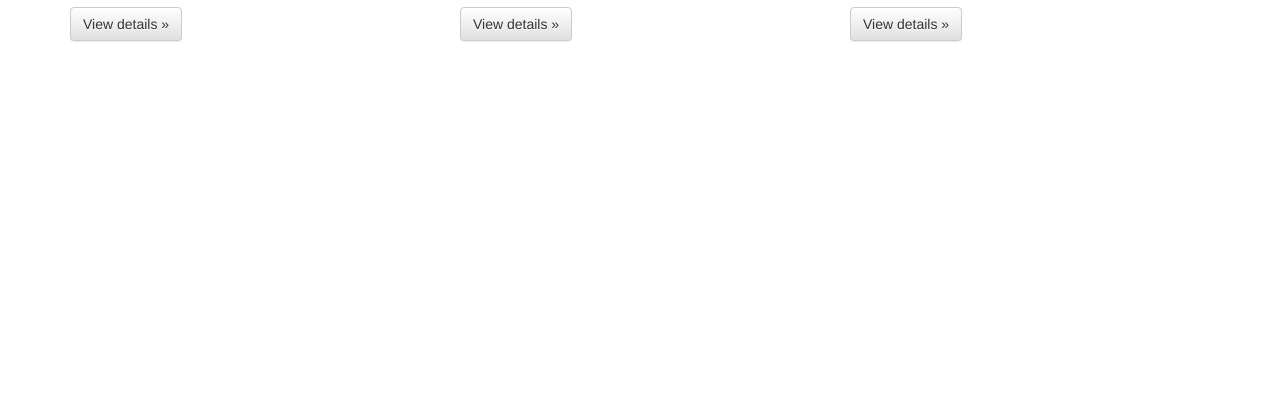
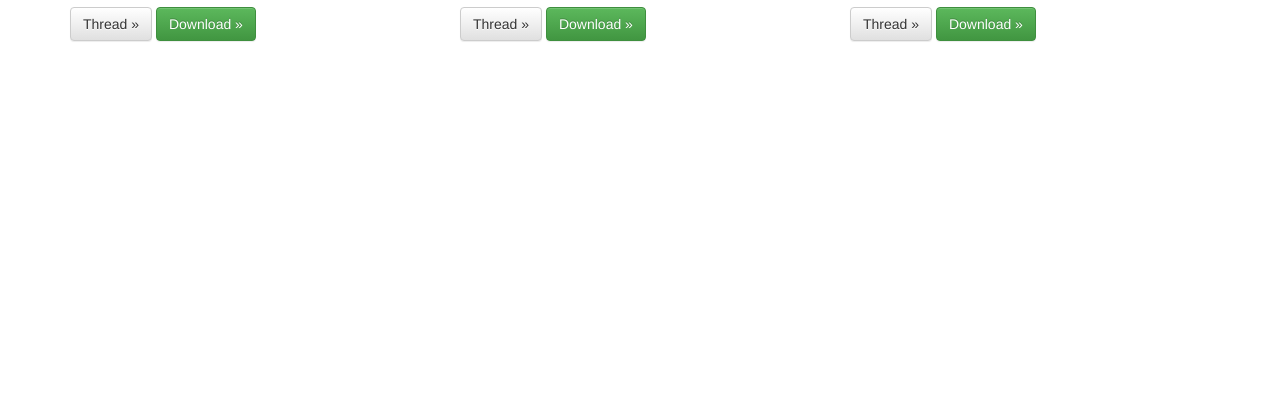
Before and after one commit to lethosor/df.org, a plain HTML site: page lnp.html in a window 1280 px wide. Shown: the part 386-800 px from the top of the page. Drawn offline with nearby package versions, Linux system fonts and the light colour scheme.

Commit message:
Thread & download buttons

```diff
--- a/lnp.html
+++ b/lnp.html
@@ -29,17 +29,26 @@
         <div class="col-md-4">
           <h2>Windows</h2>
           <p>Placeholder</p>
-          <p><a class="btn btn-default" href="#" role="button">View details &raquo;</a></p>
+          <p>
+            <a class="btn btn-default" href="http://www.bay12forums.com/smf/index.php?topic=126076" role="button">Thread &raquo;</a>
+            <a class="btn btn-success" href="http://dffd.wimbli.com/file.php?id=7622" role="button">Download &raquo;</a>
+          </p>
         </div>
         <div class="col-md-4">
           <h2>Mac</h2>
           <p>Placeholder</p>
-          <p><a class="btn btn-default" href="#" role="button">View details &raquo;</a></p>
+          <p>
+            <a class="btn btn-default" href="http://www.bay12forums.com/smf/index.php?topic=128960" role="button">Thread &raquo;</a>
+            <a class="btn btn-success" href="http://dffd.wimbli.com/file.php?id=7922" role="button">Download &raquo;</a>
+          </p>
        </div>
         <div class="col-md-4">
           <h2>Linux</h2>
           <p>Placeholder</p>
-          <p><a class="btn btn-default" href="#" role="button">View details &raquo;</a></p>
+          <p>
+            <a class="btn btn-default" href="http://www.bay12forums.com/smf/index.php?topic=130792" role="button">Thread &raquo;</a>
+            <a class="btn btn-success" href="https://github.com/andrewd18/df-lnp-installer" role="button">Download &raquo;</a>
+          </p>
         </div>
       </div>
     <!-- jQuery (necessary for Bootstrap's JavaScript plugins) -->
```
